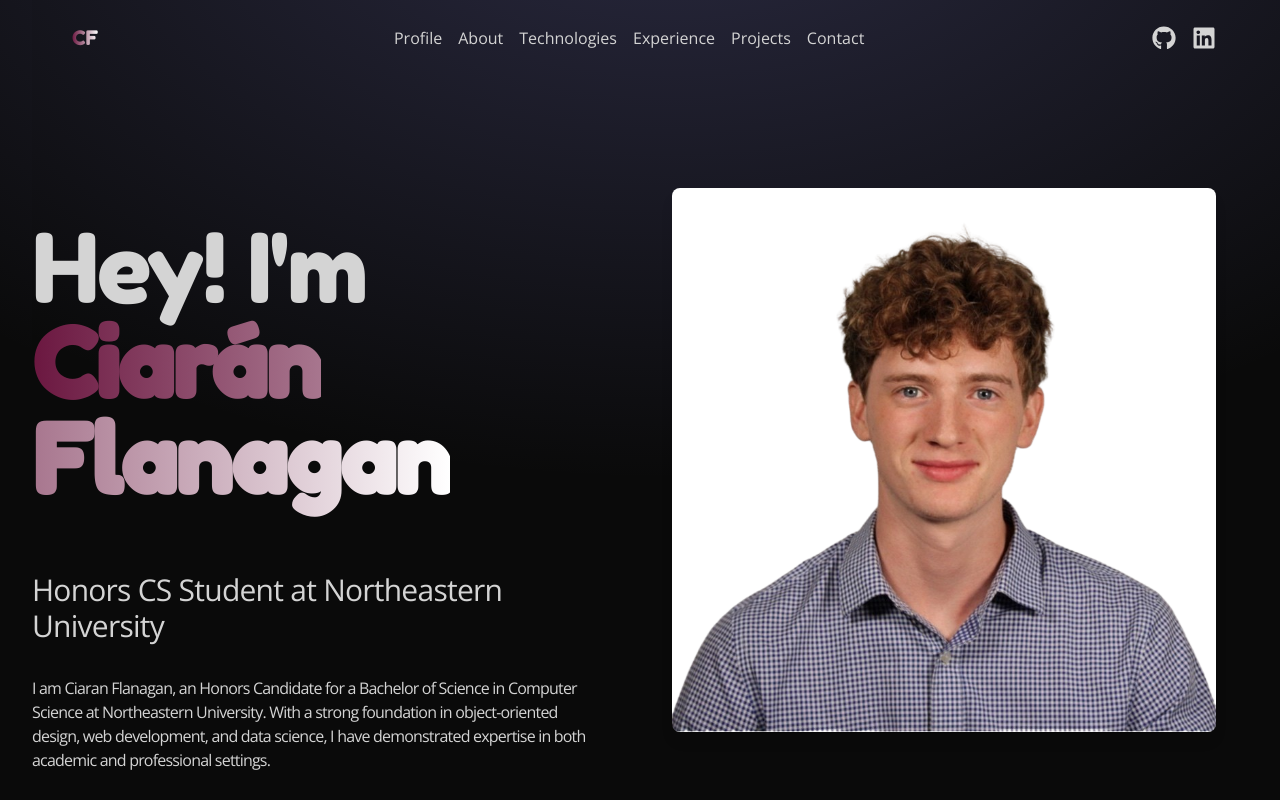
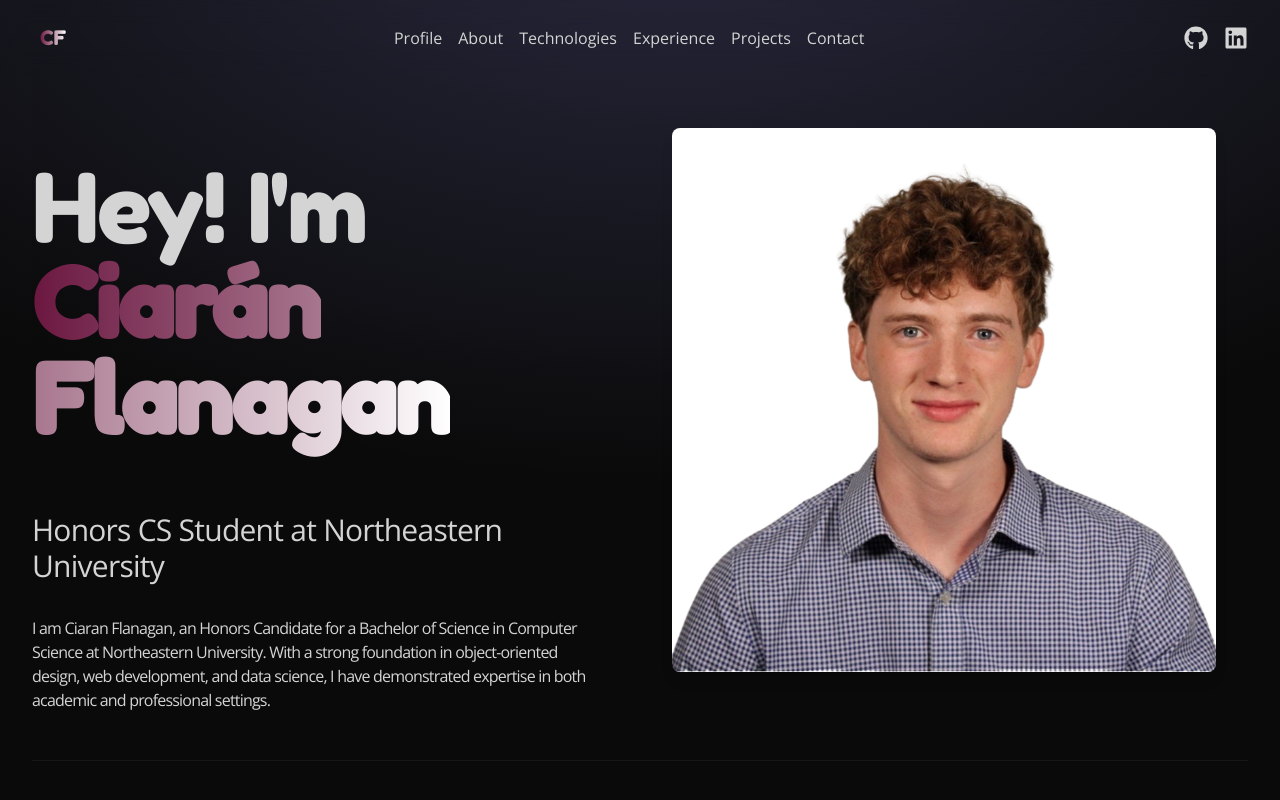
Before and after one commit to CiaranFlanagan/Personal-Site, a React (Vite) app: page / in a window 1280 px wide. Shown: the top 800 px of the page. Built offline with nearby package versions, Linux system fonts and the light colour scheme.

Commit message:
navbar stuff, smooth scrolling

```diff
--- a/src/App.jsx
+++ b/src/App.jsx
@@ -9,11 +9,11 @@ import BackToTopButton from "./components/BackToTopButton";
 
 const App = () => {
   return (
-    <div className="text-neutral-300 antialiased selection:bg-cyan-300 selection:text-cyan-900">
-      <div className="fixed top-0 -z-10 h-screen w-screen bg-neutral-950 bg-[radial-gradient(ellipse_80%_80%_at_50%_-20%,rgba(120,119,198,0.3),rgba(255,255,255,0))]"></div>
+    <div className="overflow-x-hidden h-screen text-neutral-300 antialiased selection:bg-cyan-300 selection:text-cyan-900 min-h-screen flex flex-col">
+      <div className="fixed top-0 -z-10 w-full min-h-screen bg-neutral-950 bg-[radial-gradient(ellipse_80%_80%_at_50%_-20%,rgba(120,119,198,0.3),rgba(255,255,255,0))]"></div>
 
-      <div className="container mx-auto px-8 flex flex-col justify-between">
-        <Navbar />
+      <Navbar />
+      <div className="container mx-auto px-8 flex-grow flex flex-col justify-between pt-24">
         <section id="profile">
           <Profile />
         </section>
@@ -32,8 +32,8 @@ const App = () => {
         <section id="contact">
           <Contact />
         </section>
-        <BackToTopButton />
       </div>
+      <BackToTopButton />
     </div>
   );
 };
--- a/src/components/Navbar.jsx
+++ b/src/components/Navbar.jsx
@@ -1,8 +1,16 @@
 import { FaLinkedin, FaGithub } from "react-icons/fa";
 
 const Navbar = () => {
+  const handleScroll = (e, targetId) => {
+    e.preventDefault();
+    const targetElement = document.getElementById(targetId);
+    if (targetElement) {
+      targetElement.scrollIntoView({ behavior: "smooth" });
+    }
+  };
+
   return (
-    <nav className="mb-20 flex items-center justify-between py-6 px-4 md:px-8">
+    <nav className="fixed top-0 left-0 w-full bg-transparent backdrop-blur-md z-50 flex items-center justify-between py-6 px-4 md:px-8">
       <div className="flex flex-shrink-0 items-center">
         <span
           style={{ fontFamily: "Fredoka One, cursive" }}
@@ -13,32 +21,56 @@ const Navbar = () => {
       </div>
       <ul className="hidden md:flex space-x-4">
         <li>
-          <a href="#profile" className="hover:text-galwayMaroon-700">
+          <a
+            href="#profile"
+            onClick={(e) => handleScroll(e, "profile")}
+            className="hover:text-galwayMaroon-700"
+          >
             Profile
           </a>
         </li>
         <li>
-          <a href="#about" className="hover:text-galwayMaroon-700">
+          <a
+            href="#about"
+            onClick={(e) => handleScroll(e, "about")}
+            className="hover:text-galwayMaroon-700"
+          >
             About
           </a>
         </li>
         <li>
-          <a href="#technologies" className="hover:text-galwayMaroon-700">
+          <a
+            href="#technologies"
+            onClick={(e) => handleScroll(e, "technologies")}
+            className="hover:text-galwayMaroon-700"
+          >
             Technologies
           </a>
         </li>
         <li>
-          <a href="#experience" className="hover:text-galwayMaroon-700">
+          <a
+            href="#experience"
+            onClick={(e) => handleScroll(e, "experience")}
+            className="hover:text-galwayMaroon-700"
+          >
             Experience
           </a>
         </li>
         <li>
-          <a href="#projects" className="hover:text-galwayMaroon-700">
+          <a
+            href="#projects"
+            onClick={(e) => handleScroll(e, "projects")}
+            className="hover:text-galwayMaroon-700"
+          >
             Projects
           </a>
         </li>
         <li>
-          <a href="#contact" className="hover:text-galwayMaroon-700">
+          <a
+            href="#contact"
+            onClick={(e) => handleScroll(e, "contact")}
+            className="hover:text-galwayMaroon-700"
+          >
             Contact
           </a>
         </li>
--- a/src/index.css
+++ b/src/index.css
@@ -10,6 +10,13 @@
 
 body {
   font-family: var(--font-body);
+  overflow: auto; /* Ensure scrolling is enabled */
+  scrollbar-width: none; /* Firefox */
+  -ms-overflow-style: none;  /* IE and Edge */
+}
+
+body::-webkit-scrollbar {
+  display: none; /* Chrome, Safari, Opera */
 }
 
 h1,
```
